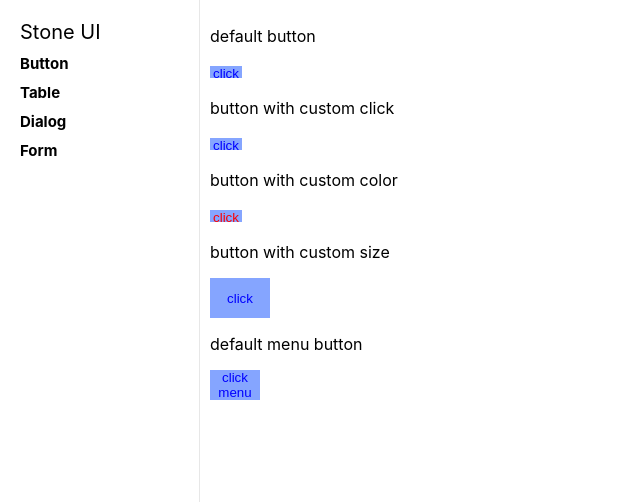
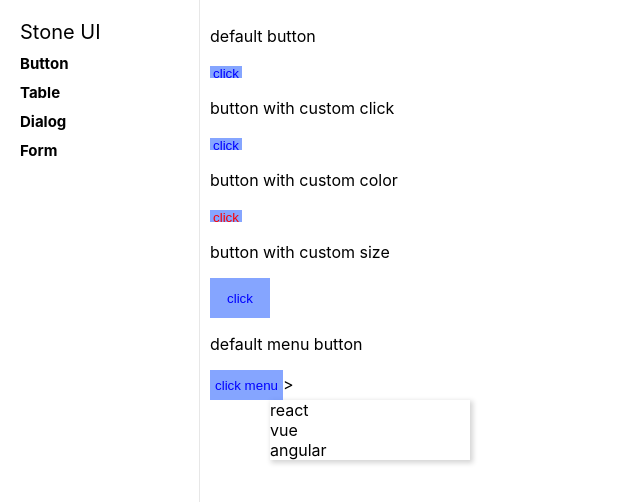
Before and after one commit to 0mutatio1/stone, a React (Create React App) app: page /home/button in a window 1280 px wide. Both pictures are taken after a click on the button "click menu". Shown: the top 502 px of the page, without its empty margins (0-640 px from the left). Built offline with nearby package versions, Linux system fonts and the light colour scheme.

Commit message:
✨ feat: 菜单按钮

```diff
--- a/src/routes/button/index.scss
+++ b/src/routes/button/index.scss
@@ -0,0 +1,16 @@
+.menu-field {
+    box-shadow: 2px 2px 5px 1px #d5d5d5;
+    width: 200px;
+    margin-left: 60px;
+    z-index: 5;
+    &__item:hover {
+        background-color: #fafafa;
+        color: rgb(28, 124, 214);
+    }
+    &__item {
+        &__isActived {
+            background-color: rgb(243, 243, 243);
+            color: rgb(28, 124, 214);
+        }
+    }
+}
--- a/src/routes/button/menu-button.tsx
+++ b/src/routes/button/menu-button.tsx
@@ -1,4 +1,5 @@
-import React, { FC } from 'react';
+import React, { FC, useState } from 'react';
+import "./index.scss";
 
 interface Properties {
   text?: string;
@@ -28,41 +29,47 @@ export const MenuButton: FC<Properties> = ({
   list = [],
 }) => {
   let style = {
-    width: size + 20 + 'px',
+    minWidth: size + 20 + 'px',
     height: size + 'px',
     color: color,
     backgroundColor: '#3b6fff9e',
     border: 'none',
-    padding: '0px',
+    padding: '5px',
   };
 
-  let isContracted = true;
+  const [isContracted, setIsContracted] = useState(true);
+  const [value, setValue] = useState(text);
 
   return (
     <div>
-      <button
-        type="button"
-        style={style}
-        onClick={() => {
-          isContracted = false;
-        }}
-      >
-        {text}
-      </button>
+      <div className="button-container"
+          onClick={() => {
+            setIsContracted(!isContracted);
+          }}>
+        <button
+          type="button"
+          style={style}
+        >
+          {value}
+        </button>
+        { !isContracted ? ">" : "<" }
+      </div>
       {!isContracted ? (
-        <ul>
+        <div className='menu-field'>
           {list.map((item: any, index: number) => (
-            <li
+            <div
+              className={`menu-field__item ${item === value ? ' menu-field__item__isActived' : null}`}
               key={index}
               onClick={() => {
                 onClick(item);
-                isContracted = true;
+                setValue(item);
+                setIsContracted(true);
               }}
             >
               {item}
-            </li>
+            </div>
           ))}
-        </ul>
+        </div>
       ) : null}
     </div>
   );
```
